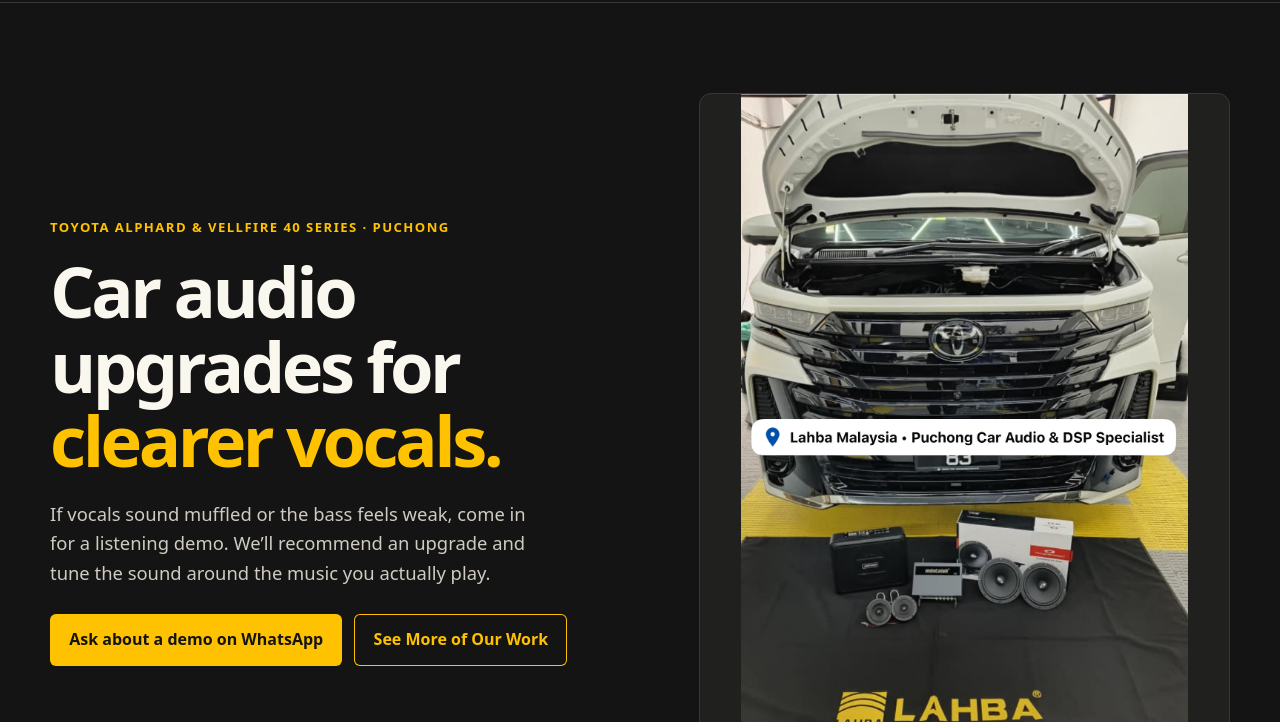
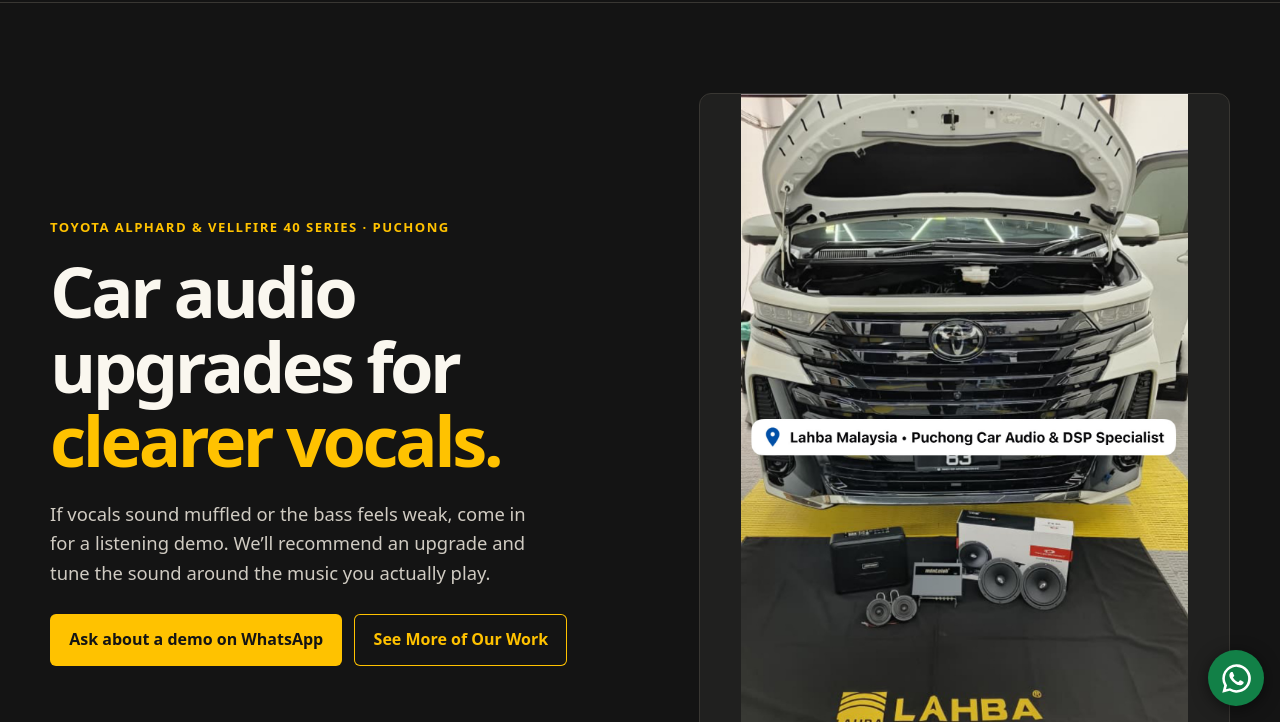
Before and after one commit to yaptq/lahba-car-audio, a plain HTML site: page index.html in a window 1280 px wide. Shown: the part 78-800 px from the top of the page. Drawn offline with Linux system fonts and the light colour scheme.

Commit message:
Animate WhatsApp demo button and add chat shortcut

```diff
--- a/index.html
+++ b/index.html
@@ -105,6 +105,31 @@
     .brand { gap: .55rem; font-size: .77rem; }
     .logo { width: 84px; }
   }
+  .whatsapp-float {
+    position: fixed;
+    z-index: 3;
+    right: max(1rem, env(safe-area-inset-right));
+    bottom: max(1rem, env(safe-area-inset-bottom));
+    display: grid;
+    place-items: center;
+    width: 56px;
+    height: 56px;
+    border-radius: 50%;
+    background: #128047;
+    color: white;
+    box-shadow: 0 3px 16px #0008;
+  }
+  .whatsapp-float:hover { background: #0d693a; }
+  .site-footer { padding-bottom: calc(5.5rem + env(safe-area-inset-bottom)); }
+  @media (prefers-reduced-motion: no-preference) {
+    .hero-actions .whatsapp-demo { animation: whatsapp-nudge 2.4s ease-in-out 2; }
+    .hero-actions .whatsapp-demo:hover,
+    .hero-actions .whatsapp-demo:focus-visible { animation: none; }
+  }
+  @keyframes whatsapp-nudge {
+    0%, 100% { transform: translateY(0); }
+    50% { transform: translateY(-4px); }
+  }
 </style>
 </head>
 <body>
@@ -127,7 +152,7 @@
       <h1 id="hero-title">Car audio upgrades for <span>clearer vocals.</span></h1>
       <p class="lead">If vocals sound muffled or the bass feels weak, come in for a listening demo. We’ll recommend an upgrade and tune the sound around the music you actually play.</p>
       <div class="hero-actions">
-        <a class="button" href="https://wa.me/601137401505?text=Hi%20LAHBA%2C%20I%27d%20like%20to%20ask%20about%20a%20listening%20demo%20for%20an%20Alphard%20or%20Vellfire%2040%20Series%20sound%20system%20upgrade." target="_blank" rel="noopener noreferrer">Ask about a demo on WhatsApp</a>
+        <a class="button whatsapp-demo" href="https://wa.me/601137401505?text=Hi%20LAHBA%2C%20I%27d%20like%20to%20ask%20about%20a%20listening%20demo%20for%20an%20Alphard%20or%20Vellfire%2040%20Series%20sound%20system%20upgrade." target="_blank" rel="noopener noreferrer">Ask about a demo on WhatsApp</a>
         <a class="button button-secondary" href="https://www.lahbamalaysia.com/car-sound-system-upgrade-puchong-malaysia">See More of Our Work</a>
       </div>
     </div>
@@ -200,5 +225,10 @@
 <footer class="site-footer">
   <p class="wrap">LAHBA Car Audio &amp; DSP Specialist Puchong · +60 11-3740 1505</p>
 </footer>
+<a class="whatsapp-float" href="https://wa.me/601137401505?text=Hi%20LAHBA%2C%20I%27d%20like%20to%20ask%20about%20a%20listening%20demo%20for%20an%20Alphard%20or%20Vellfire%2040%20Series%20sound%20system%20upgrade." target="_blank" rel="noopener noreferrer" aria-label="Chat with LAHBA on WhatsApp">
+  <svg xmlns="http://www.w3.org/2000/svg" viewBox="0 0 24 24" width="31" height="31" fill="currentColor" aria-hidden="true">
+    <path d="M12 1a11 11 0 0 0-9.54 16.48L1 23l5.66-1.45A11 11 0 1 0 12 1Zm0 20a9 9 0 0 1-4.65-1.3l-.35-.21-3.16.81.82-3.07-.23-.37A9 9 0 1 1 12 21Zm4.95-6.7c-.27-.13-1.6-.78-1.85-.87-.25-.09-.43-.13-.61.14-.18.26-.7.87-.85 1.05-.16.18-.32.2-.59.07a7.34 7.34 0 0 1-2.17-1.34 8.19 8.19 0 0 1-1.5-1.87c-.16-.27-.02-.41.11-.55.12-.12.27-.31.4-.47.14-.16.18-.27.28-.45.09-.18.04-.34-.03-.47-.07-.14-.61-1.47-.84-2.01-.22-.53-.44-.46-.61-.47h-.52c-.18 0-.47.07-.72.34-.25.26-.95.92-.95 2.25 0 1.33.97 2.62 1.1 2.8.14.18 1.91 2.92 4.63 4.1.65.28 1.16.45 1.55.57.65.21 1.24.18 1.71.11.52-.08 1.6-.65 1.83-1.28.23-.63.23-1.17.16-1.28-.07-.11-.25-.18-.52-.31Z"/>
+  </svg>
+</a>
 </body>
 </html>
```
